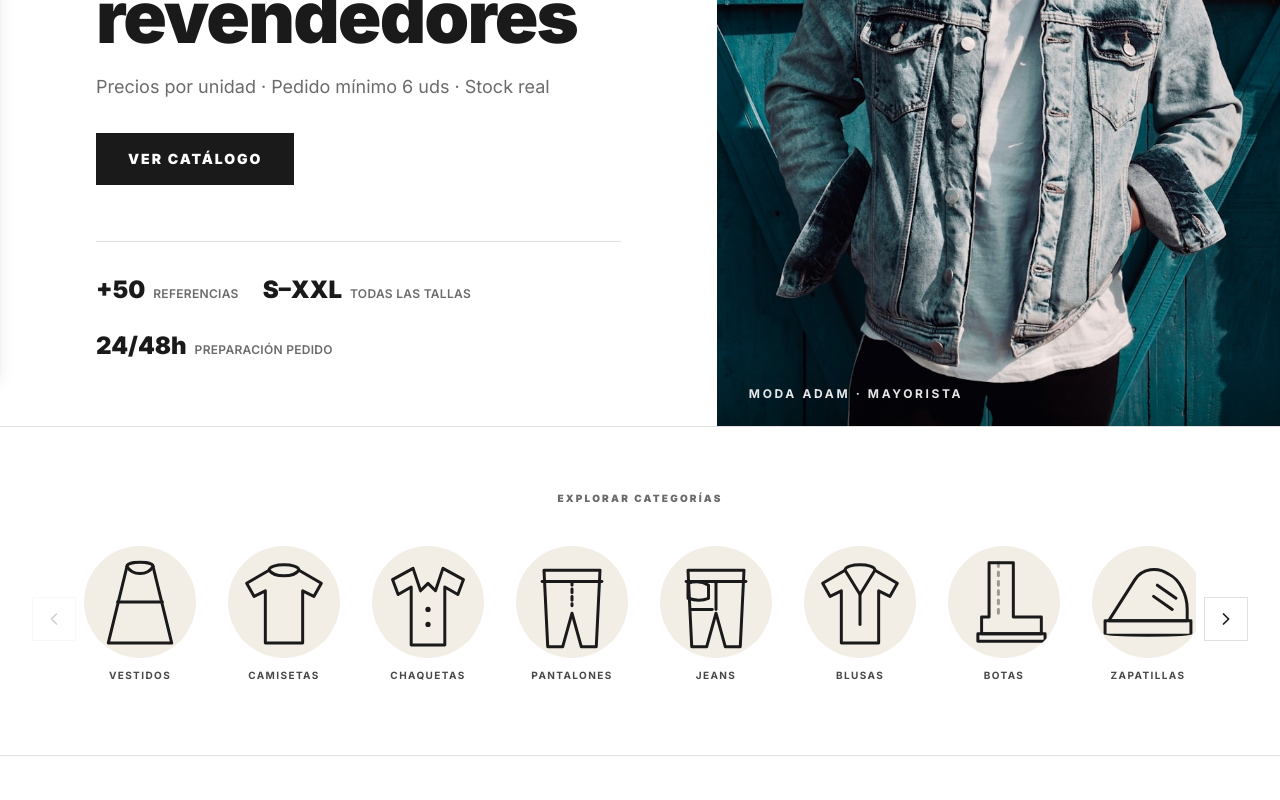
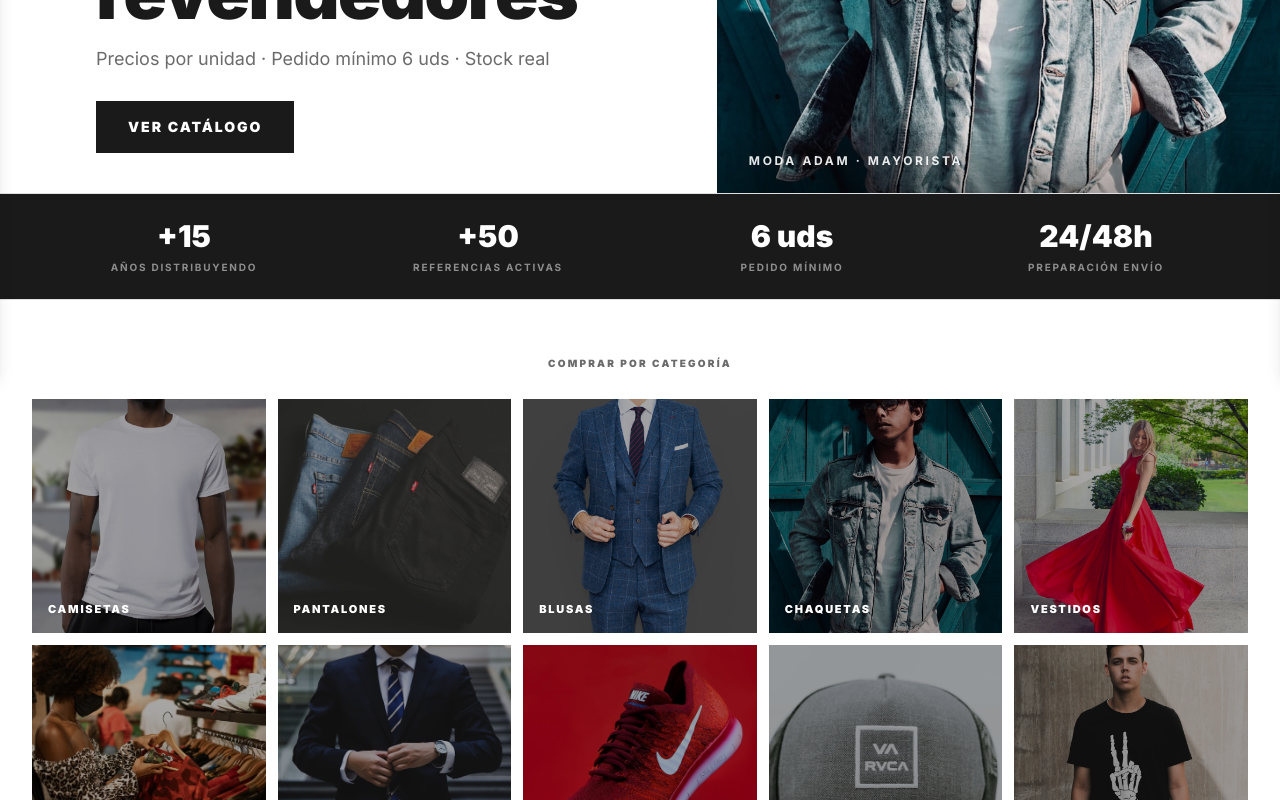
Before and after one commit to Walidarbbbb/moda-adam, a Next.js app: page / in a window 1280 px wide. Shown: the part 420-1220 px from the top of the page. Built offline with nearby package versions, Linux system fonts and the light colour scheme.

Commit message:
Rediseño homepage inspirado en YESITEX
- Hero: imagen real visible en móvil (antes solo texto)
- Categorías: tiles cuadrados con foto de fondo y overlay (reemplaza círculos SVG)
- Nueva barra de stats oscura: +15 años, +50 refs, 6 uds mín, 24/48h

```diff
--- a/app/page.tsx
+++ b/app/page.tsx
@@ -1,7 +1,6 @@
 'use client';
 
 import Link from 'next/link';
-import { useRef, useEffect, useState } from 'react';
 import { useStore } from '@/lib/store';
 import { WHATSAPP_NUMBER } from '@/lib/constants';
 import { eur } from '@/lib/format';
@@ -32,82 +31,82 @@ function ProductMiniCard({ product }: { product: Product }) {
   );
 }
 
+// Tiles de categoría estilo YESITEX — imagen de fondo real
+const CATEGORY_TILES = [
+  { slug: 'camisetas',       label: 'Camisetas',      image: '/images/products/camiseta-negra.jpg' },
+  { slug: 'pantalones',      label: 'Pantalones',     image: '/images/products/pantalon-jeans.jpg' },
+  { slug: 'blusas-camisas',  label: 'Blusas',         image: '/images/products/blusa-blanca.jpg' },
+  { slug: 'chaquetas',       label: 'Chaquetas',      image: '/images/products/chaqueta-denim.jpg' },
+  { slug: 'vestidos-faldas', label: 'Vestidos',       image: '/images/products/vestido-midi.jpg' },
+  { slug: 'sudaderas',       label: 'Sudaderas',      image: '/images/products/sudadera-gris.jpg' },
+  { slug: 'conjuntos',       label: 'Conjuntos',      image: '/images/products/blazer-negro.jpg' },
+  { slug: 'calzado',         label: 'Calzado',        image: '/images/products/zapatillas-blancas.jpg' },
+  { slug: 'accesorios',      label: 'Accesorios',     image: '/images/products/gorra-negra.jpg' },
+  { slug: 'deportiva',       label: 'Deportiva',      image: '/images/products/camiseta-gris.jpg' },
+];
+
 export default function HomePage() {
   const { currentUser, hydrated, products } = useStore();
-
-  // ── Scroll de categorías ──────────────────────────────────────────
-  const catsRef = useRef<HTMLDivElement>(null);
-  const [canLeft, setCanLeft]   = useState(false);
-  const [canRight, setCanRight] = useState(true);
-
-  const syncArrows = () => {
-    const el = catsRef.current;
-    if (!el) return;
-    setCanLeft(el.scrollLeft > 2);
-    setCanRight(el.scrollLeft < el.scrollWidth - el.clientWidth - 2);
-  };
-
-  useEffect(() => { syncArrows(); }, []);
-
-  const scrollCats = (dir: 'left' | 'right') => {
-    catsRef.current?.scrollBy({ left: dir === 'left' ? -300 : 300, behavior: 'smooth' });
-  };
 
   return (
     <>
       {/* ═══════════════════════════════════════════════════════════
-          HERO — pantalla completa
+          HERO
       ═══════════════════════════════════════════════════════════ */}
-      <section className="flex min-h-[480px] border-b border-[#E0E0E0] bg-white">
+      <section className="border-b border-[#E0E0E0] bg-white">
 
-        {/* Columna izquierda: altura definida por el contenido */}
-        <div className="flex flex-1 flex-col justify-center px-6 py-16 sm:px-10 lg:px-16 xl:px-24">
+        {/* Imagen hero — solo visible en móvil (en desktop está en la columna derecha) */}
+        <div className="relative aspect-[4/3] overflow-hidden bg-[#F2EDE5] sm:aspect-[16/7] lg:hidden">
+          {/* eslint-disable-next-line @next/next/no-img-element */}
+          <img
+            src="/images/products/chaqueta-denim.jpg"
+            alt="Moda Adam — Mayorista"
+            className="h-full w-full object-cover object-center"
+          />
+          <div className="absolute inset-0 bg-gradient-to-t from-black/50 via-black/10 to-transparent" />
+          <div className="absolute bottom-0 left-0 p-5">
+            <p className="text-[11px] font-black uppercase tracking-[0.26em] text-white/90">
+              Distribución textil · B2B · Crevillent
+            </p>
+          </div>
+        </div>
+
+        {/* Fila principal: texto izquierda + imagen derecha (desktop) */}
+        <div className="flex lg:min-h-[500px]">
+
+          {/* Columna de texto */}
+          <div className="flex flex-1 flex-col justify-center px-6 py-10 sm:px-10 lg:px-16 xl:px-24">
             <div className="max-w-xl">
 
-            <p className="text-xs font-bold uppercase tracking-[0.22em] text-muted">
+              <p className="hidden text-xs font-bold uppercase tracking-[0.22em] text-muted lg:block">
                 Distribución textil · B2B · Crevillent, Alicante
               </p>
 
-            <h1 className="mt-5 text-5xl font-black leading-[1.02] text-ink sm:text-6xl lg:text-7xl">
+              <h1 className="mt-2 text-4xl font-black leading-[1.03] text-ink sm:text-5xl lg:mt-5 lg:text-6xl xl:text-7xl">
                 Ropa al por mayor para tiendas y revendedores
               </h1>
 
-            <p className="mt-5 text-lg text-muted">
+              <p className="mt-4 text-base text-muted sm:text-lg">
                 Precios por unidad · Pedido mínimo 6&nbsp;uds · Stock real
               </p>
 
-            <div className="mt-8">
+              <div className="mt-7">
                 <Link href="/catalogo/camisetas" className="btn-ink text-sm px-8 py-4">
                   VER CATÁLOGO
                 </Link>
               </div>
 
-            {/* Stats */}
-            <div className="mt-14 flex flex-wrap items-center gap-6 border-t border-[#E0E0E0] pt-8">
-              {[
-                ['+50', 'referencias'],
-                ['S–XXL', 'todas las tallas'],
-                ['24/48h', 'preparación pedido'],
-              ].map(([n, label]) => (
-                <div key={label} className="flex items-baseline gap-2">
-                  <span className="text-2xl font-black text-ink">{n}</span>
-                  <span className="text-xs font-semibold uppercase tracking-wide text-muted">{label}</span>
-                </div>
-              ))}
-            </div>
-
             </div>
           </div>
 
-        {/* Columna derecha: misma altura que el texto (flex stretch), imagen rellena con absolute inset-0 */}
-        <div className="hidden lg:block lg:w-1/2 xl:w-[44%] relative overflow-hidden bg-[#F2EDE5]">
+          {/* Imagen derecha — solo desktop */}
+          <div className="relative hidden overflow-hidden bg-[#F2EDE5] lg:block lg:w-1/2 xl:w-[44%]">
             {/* eslint-disable-next-line @next/next/no-img-element */}
             <img
               src="/images/products/chaqueta-denim.jpg"
               alt="Chaqueta denim — Moda Adam"
               className="absolute inset-0 h-full w-full object-cover object-center"
             />
-          {/* Franja de marca en la esquina inferior */}
             <div className="absolute bottom-0 left-0 right-0 bg-gradient-to-t from-black/30 to-transparent px-8 py-6">
               <p className="text-xs font-bold uppercase tracking-[0.22em] text-white/90">
                 Moda Adam · Mayorista
@@ -115,71 +114,61 @@ export default function HomePage() {
             </div>
           </div>
 
+        </div>
       </section>
 
       {/* ═══════════════════════════════════════════════════════════
-          CATEGORÍAS — círculos estilo YESITEX con flechas
+          BARRA DE STATS — estilo YESITEX
       ═══════════════════════════════════════════════════════════ */}
-      <section className="border-b border-[#E0E0E0] bg-white py-12 sm:py-16">
+      <div className="border-b border-[#E0E0E0] bg-ink">
+        <div className="wrap grid grid-cols-2 sm:grid-cols-4">
+          {[
+            ['+15',   'Años distribuyendo'],
+            ['+50',   'Referencias activas'],
+            ['6 uds', 'Pedido mínimo'],
+            ['24/48h','Preparación envío'],
+          ].map(([n, label]) => (
+            <div
+              key={label}
+              className="flex flex-col items-center gap-1.5 px-4 py-6 text-center"
+            >
+              <span className="text-2xl font-black text-white sm:text-3xl">{n}</span>
+              <span className="text-[10px] font-bold uppercase tracking-[0.18em] text-white/50">
+                {label}
+              </span>
+            </div>
+          ))}
+        </div>
+      </div>
+
+      {/* ═══════════════════════════════════════════════════════════
+          CATEGORÍAS — tiles con foto estilo YESITEX
+      ═══════════════════════════════════════════════════════════ */}
+      <section className="border-b border-[#E0E0E0] bg-white py-10 sm:py-14">
         <div className="wrap">
-          <p className="eyebrow mb-10 text-center">Explorar categorías</p>
+          <p className="eyebrow mb-7 text-center">Comprar por categoría</p>
 
-          {/* Contenedor relativo para posicionar las flechas */}
-          <div className="relative flex items-center gap-2">
-
-            {/* Flecha izquierda */}
-            <button
-              onClick={() => scrollCats('left')}
-              aria-label="Anterior"
-              className={`flex-shrink-0 flex h-11 w-11 items-center justify-center border border-[#E0E0E0] text-ink transition-all duration-150
-                hover:border-ink hover:text-[#D4A574] cursor-pointer
-                ${canLeft ? 'opacity-100' : 'opacity-20 pointer-events-none'}`}
+          <div className="grid grid-cols-2 gap-2 sm:grid-cols-3 sm:gap-3 lg:grid-cols-5">
+            {CATEGORY_TILES.map((cat) => (
+              <Link
+                key={cat.slug + cat.label}
+                href={`/catalogo/${cat.slug}`}
+                className="group relative block aspect-square overflow-hidden bg-bone"
               >
-              <svg width="20" height="20" viewBox="0 0 24 24" fill="none"
-                   stroke="currentColor" strokeWidth="2" strokeLinecap="round">
-                <path d="M15 18l-6-6 6-6"/>
-              </svg>
-            </button>
-
-            {/* Círculos scrollables */}
-            <div
-              ref={catsRef}
-              onScroll={syncArrows}
-              className="flex flex-1 gap-4 overflow-x-auto scroll-smooth pb-2
-                         sm:gap-6 lg:gap-8
-                         [scrollbar-width:none] [&::-webkit-scrollbar]:hidden"
-            >
-              {CATS.map((cat, i) => (
-                <Link
-                  key={`${cat.slug}-${i}`}
-                  href={`/catalogo/${cat.slug}`}
-                  className="group flex flex-shrink-0 flex-col items-center gap-2.5"
-                >
-                  <div className="h-20 w-20 overflow-hidden rounded-full bg-[#F2EDE5] sm:h-24 sm:w-24 lg:h-28 lg:w-28
-                                  transition-opacity duration-200 group-hover:opacity-60">
-                    {cat.icon}
-                  </div>
-                  <span className="text-center text-[10px] font-bold uppercase tracking-[0.14em] text-ink/80 transition-colors duration-200 group-hover:text-ink">
+                {/* eslint-disable-next-line @next/next/no-img-element */}
+                <img
+                  src={cat.image}
+                  alt={cat.label}
+                  className="absolute inset-0 h-full w-full object-cover transition-transform duration-500 group-hover:scale-105"
+                />
+                {/* Overlay oscuro */}
+                <div className="absolute inset-0 bg-black/35 transition-colors duration-300 group-hover:bg-black/50" />
+                {/* Etiqueta */}
+                <span className="absolute inset-x-0 bottom-0 p-3 text-xs font-black uppercase tracking-[0.16em] text-white drop-shadow-sm sm:p-4 sm:text-[11px]">
                   {cat.label}
                 </span>
               </Link>
             ))}
-            </div>
-
-            {/* Flecha derecha */}
-            <button
-              onClick={() => scrollCats('right')}
-              aria-label="Siguiente"
-              className={`flex-shrink-0 flex h-11 w-11 items-center justify-center border border-[#E0E0E0] text-ink transition-all duration-150
-                hover:border-ink hover:text-[#D4A574] cursor-pointer
-                ${canRight ? 'opacity-100' : 'opacity-20 pointer-events-none'}`}
-            >
-              <svg width="20" height="20" viewBox="0 0 24 24" fill="none"
-                   stroke="currentColor" strokeWidth="2" strokeLinecap="round">
-                <path d="M9 18l6-6-6-6"/>
-              </svg>
-            </button>
-
           </div>
         </div>
       </section>
@@ -276,124 +265,3 @@ export default function HomePage() {
     </>
   );
 }
-
-// ─── Categorías con ilustración SVG para círculos ────────────────────────────
-const S = { fill: 'none' as const, stroke: '#1A1A1A', strokeWidth: 1.6, strokeLinecap: 'round' as const, strokeLinejoin: 'round' as const };
-
-const CATS = [
-  {
-    slug: 'vestidos-faldas', label: 'Vestidos',
-    icon: (
-      <svg viewBox="0 0 60 60" className="h-full w-full" {...S}>
-        {/* A-line dress */}
-        <path d="M23 11C23 8 37 8 37 11L47 52H13Z"/>
-        <path d="M23 11C26 16 34 16 37 11"/>
-        <line x1="18" y1="30" x2="42" y2="30"/>
-      </svg>
-    ),
-  },
-  {
-    slug: 'camisetas', label: 'Camisetas',
-    icon: (
-      <svg viewBox="0 0 60 60" className="h-full w-full" {...S}>
-        {/* T-shirt */}
-        <path d="M22 13C22 9 38 9 38 13L50 20L46 27L40 24V52H20V24L14 27L10 20Z"/>
-        <path d="M22 13C25 17 35 17 38 13"/>
-      </svg>
-    ),
-  },
-  {
-    slug: 'chaquetas', label: 'Chaquetas',
-    icon: (
-      <svg viewBox="0 0 60 60" className="h-full w-full" {...S}>
-        {/* Jacket with lapels */}
-        <path d="M22 12L11 18L14 26L21 22V53H39V22L46 26L49 18L38 12L34 24L30 20L26 24Z"/>
-        <circle cx="30" cy="34" r="1.4" fill="#1A1A1A" stroke="none"/>
-        <circle cx="30" cy="42" r="1.4" fill="#1A1A1A" stroke="none"/>
-      </svg>
-    ),
-  },
-  {
-    slug: 'pantalones', label: 'Pantalones',
-    icon: (
-      <svg viewBox="0 0 60 60" className="h-full w-full" {...S}>
-        {/* Trousers */}
-        <path d="M15 13H45L43 54H35L30 36L25 54H17Z"/>
-        <line x1="14" y1="19" x2="46" y2="19"/>
-        <line x1="30" y1="19" x2="30" y2="32" strokeDasharray="2 2"/>
-      </svg>
-    ),
-  },
-  {
-    slug: 'pantalones', label: 'Jeans',
-    icon: (
-      <svg viewBox="0 0 60 60" className="h-full w-full" {...S}>
-        {/* Jeans with pocket + stitching */}
-        <path d="M15 13H45L43 54H35L30 36L25 54H17Z"/>
-        <line x1="14" y1="19" x2="46" y2="19"/>
-        <path d="M15 20Q21 18 26 21V28Q21 30 15 28Z"/>
-        <line x1="30" y1="20" x2="30" y2="34"/>
-        <line x1="17" y1="34" x2="28" y2="34"/>
-      </svg>
-    ),
-  },
-  {
-    slug: 'blusas-camisas', label: 'Blusas',
-    icon: (
-      <svg viewBox="0 0 60 60" className="h-full w-full" {...S}>
-        {/* Blouse with V-neck */}
-        <path d="M22 13C22 9 38 9 38 13L50 20L46 27L40 24V52H20V24L14 27L10 20Z"/>
-        <path d="M22 13L30 26L38 13"/>
-        <line x1="30" y1="26" x2="30" y2="42"/>
-      </svg>
-    ),
-  },
-  {
-    slug: 'calzado', label: 'Botas',
-    icon: (
-      <svg viewBox="0 0 60 60" className="h-full w-full" {...S}>
-        {/* Boot side profile */}
-        <path d="M22 9H35V38L50 38V47H18V38H22V9Z"/>
-        <path d="M16 47H52V51H16Z"/>
-        {/* shaft seam */}
-        <line x1="27" y1="9" x2="27" y2="38" strokeDasharray="2 3" strokeOpacity="0.4"/>
-      </svg>
-    ),
-  },
-  {
-    slug: 'calzado', label: 'Zapatillas',
-    icon: (
-      <svg viewBox="0 0 60 60" className="h-full w-full" {...S}>
-        {/* Sneaker side profile */}
-        <path d="M9 40L23 18C27 12 35 11 41 15C47 18 51 26 51 34V40Z"/>
-        <path d="M7 40H53V47C53 48 7 48 7 47Z"/>
-        {/* laces */}
-        <line x1="35" y1="21" x2="45" y2="28"/>
-        <line x1="33" y1="27" x2="43" y2="34"/>
-      </svg>
-    ),
-  },
-  {
-    slug: 'accesorios', label: 'Accesorios',
-    icon: (
-      <svg viewBox="0 0 60 60" className="h-full w-full" {...S}>
-        {/* Handbag */}
-        <path d="M13 27H47L50 53H10Z"/>
-        <path d="M21 27C21 15 39 15 39 27"/>
-        <rect x="26" y="25" width="8" height="4" rx="1"/>
-        <line x1="30" y1="25" x2="30" y2="29"/>
-      </svg>
-    ),
-  },
-  {
-    slug: 'deportiva', label: 'Deportiva',
-    icon: (
-      <svg viewBox="0 0 60 60" className="h-full w-full" {...S}>
-        {/* Athletic tank + shorts */}
-        <path d="M22 11Q30 7 38 11L43 16L38 18V36H22V18L17 16Z"/>
-        <line x1="23" y1="19" x2="23" y2="35" strokeOpacity="0.35"/>
-        <path d="M18 36H42L40 53H34L30 43L26 53H20Z"/>
-      </svg>
-    ),
-  },
-];
```
Lines whose indentation alone changed are shown as unchanged.
